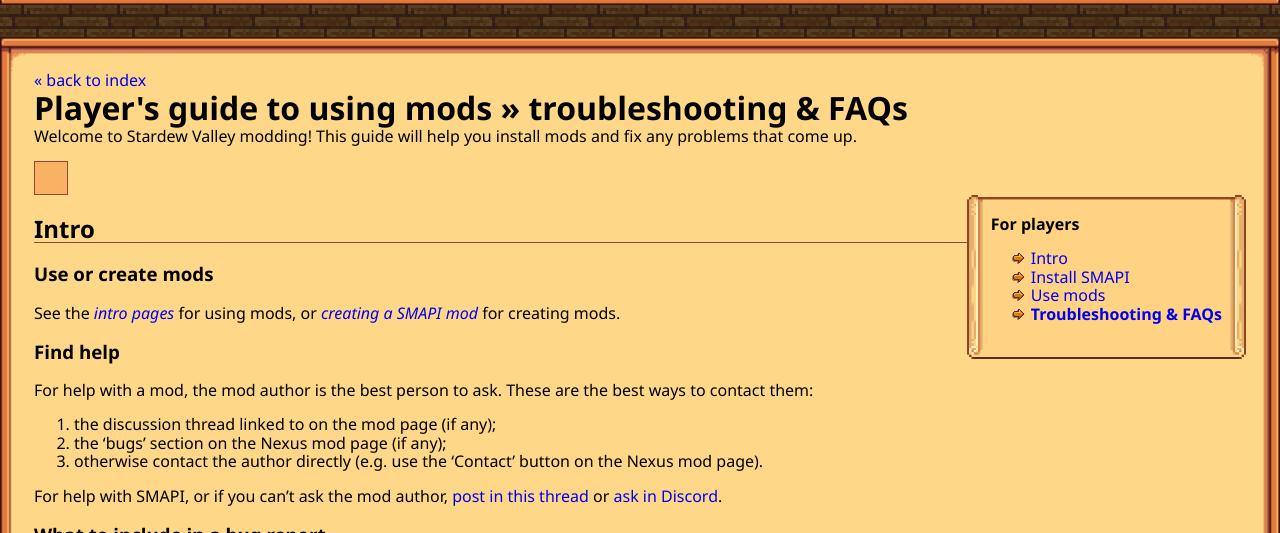
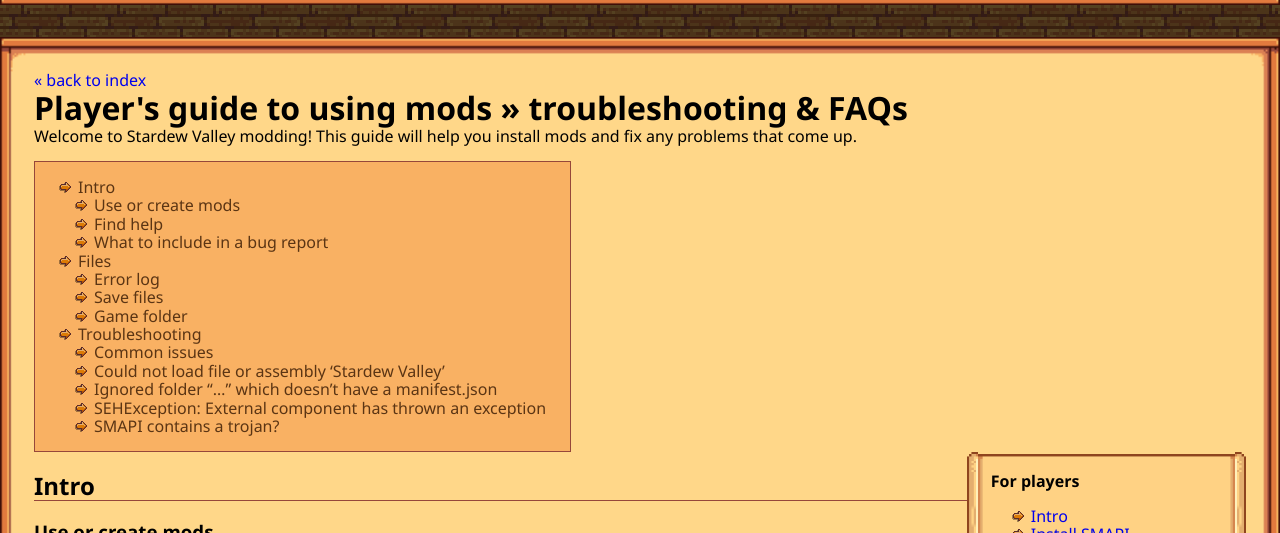
Before and after one commit to Pathoschild/canimod.github.io, a Jekyll site: the page built from for-players/faqs.md, in a window 1280 px wide and 900 px high, cut to the strip 367-900 px from the top of the window. Built offline with Jekyll 4.4.1, drawn with Linux system fonts in a browser that asks for light colours; nearby versions of some CDN libraries; some of the changed lines change nothing that is shown.

Commit message:
rewrite section and TOC script:
- simplify <section> usage in Markdown;
- wrap all header sections with <section> to support anchor highlighting;
- replace autotoc with custom script to support headers inside <section> and automatically use the <section>'s short anchor ID if any.

````diff
--- a/_config.yml
+++ b/_config.yml
@@ -2,7 +2,7 @@
 url: "http://canimod.com"
 repo_url: "https://github.com/Pathoschild/canimod.github.io"
 baseurl: ""
-cache_version: "r28" # appended to asset paths
+cache_version: "r29" # appended to asset paths
 analytics_id: "UA-86537387-1"
 
 markdown: kramdown
--- a/_layouts/default.html
+++ b/_layouts/default.html
@@ -7,10 +7,6 @@
     <link rel="stylesheet" type="text/css" href="/css/main.css?v={{site.cache_version}}"/>
     <link rel="stylesheet" type="text/css" href="/css/syntax-highlighting.css?v={{site.cache_version}}" />
     <script src="https://code.jquery.com/jquery-2.2.4.min.js" integrity="sha256-BbhdlvQf/xTY9gja0Dq3HiwQF8LaCRTXxZKRutelT44=" crossorigin="anonymous"></script>
-    <script src="/js/main.js?v={{site.cache_version}}"></script>
-    {% if page.section != "main-page" %}
-    <script src="https://cdn.jsdelivr.net/auto-toc.js/1.0.0/dist.js"></script>
-    {% endif %}
     <script>
         (function(i, s, o, g, r, a, m) { i['GoogleAnalyticsObject'] = r; i[r] = i[r] || function() { (i[r].q = i[r].q || []).push(arguments) }, i[r].l = 1 * new Date(); a = s.createElement(o), m = s.getElementsByTagName(o)[0]; a.async = 1; a.src = g; m.parentNode.insertBefore(a, m) })(window, document, 'script', 'https://www.google-analytics.com/analytics.js', 'ga');
         ga('create', '{{site.analytics_id}}', 'auto');
@@ -40,12 +36,12 @@
         {% if page.section != "main-page" %}
         <a href="{{site.url}}{{site.baseurl}}">« back to index</a>
         {% endif %}
-        <h1 class="toc-ignore">{{page.title}}</h1>
+        <h1>{{page.title}}</h1>
         {{page.intro}}
 
         <!-- table of contents -->
         {% if page.section != "main-page" %}
-        <div id="toc" data-toc data-toc-max="3"></div>
+        <div id="toc"></div>
         {% endif %}
 
         <!-- content -->
@@ -53,4 +49,7 @@
     </div>
 
     <div id="footer">Is the site missing something? Does it need copyediting? <a href="{{site.repo_url}}#readme">You can edit it!</a> :)</div>
+
+    <!-- load scripts before DOM finishes loading for anchor support -->
+    <script src="/js/main.js?v={{site.cache_version}}"></script>
 </body>
--- a/for-players/faqs.md
+++ b/for-players/faqs.md
@@ -36,9 +36,9 @@
 For help with SMAPI, or if you can't ask the mod author, [post in this thread](http://community.playstarbound.com/threads/dos-and-donts-of-reporting-issues-with-smapi-mods.125211/)
 or [ask in Discord](https://discord.gg/kH55QXP).
 
+### What to include in a bug report
 <section class="anchor" id="bug-report"></section>
 
-### What to include in a bug report
 Figuring out why something went wrong for someone else can be tough, so it helps if you include
 as much information as possible. Here's the most useful information you can give.
 
@@ -58,10 +58,9 @@
    (See _[Where is my error log and how can I share it?](#error-log)_)
 
 ## Files
-
+### Error log
 <section class="anchor" id="error-log"></section>
 
-### Error log
 SMAPI's error log provides information useful for troubleshooting problems, including any errors
 that occurred.
 
@@ -86,9 +85,9 @@
 Don't paste the whole log into your message! Instead attach it as a file, or send a [pastebin](http://pastebin.com/)
 link.
 
+### Save files
 <section class="anchor" id="save-folder"></section>
 
-### Save files
 The game puts save files here:
 
 Platform | Path
@@ -102,9 +101,9 @@
 
 To share your save, zip the entire `JonSnow_123456789` folder and send that.
 
+### Game folder
 <section class="anchor" id="game-folder"></section>
 
-### Game folder
 The "game folder" is the folder that contains the `Stardew Valley.exe` or `StardewValley.exe`
 file. The default locations are:
 
@@ -182,6 +181,8 @@
    ```
 
 ### SEHException: External component has thrown an exception
+<section class="anchor" id="sehexception"></section>
+
 An error like this with "Microsoft.Xna.Framework.Audio" in the text:
 
 ```
@@ -205,9 +206,8 @@
 * Close your browsers and any other open application before playing.
 * Remove any mods intended to change the game's audio (e.g. more music).
 
+### SMAPI contains a trojan?
 <section class="anchor" id="trojan"></section>
-
-### SMAPI contains a trojan?
 
 * **Why does this happen?**
   Some antivirus programs may warn you that SMAPI contains a trojan with scary names like
@@ -227,5 +227,3 @@
   You just need to tell your antivirus that SMAPI is okay. How you do that depends on which program
   you use. Try searching online for your antivirus name with the words "add exception" to find
   answers.
-
-<section class="anchor" id="sehexception"></section>
--- a/js/main.js
+++ b/js/main.js
@@ -1,25 +1,107 @@
-$(function() {
+/**
+ * These scripts are run when the DOM body is loaded, but before the DOM is done loading.
+ */
+(function() {
     "use strict";
 
-    // add class for C# syntax highlighting
-    $(".language-c\\# .highlight").removeClass("highlight").addClass("cshighlight");
+    /*********
+    ** Initialisation scripts
+    *********/
+    /**
+     * Adjust elements to support C# syntax highlighting using a separate syntax highlighter.
+     */
+    var addSyntaxHighlighting = function() {
+        $(".language-c\\# .highlight").removeClass("highlight").addClass("cshighlight");
+    }
 
-    // Markdown isn't parsed inside a <section> tag. As a hack, wrap any section.anchor tags around the next section.
-    $("section.anchor").each(function() {
-        var section = $(this);
+    /**
+     * Wrap each header group into a <section>. If a <section> already exists right after the
+     * header tag, wrap it into that <section> (as a workaround for Markdown not working inside an
+     * HTML tag.)
+     * @param {string|jQuery} headerSelector - A jQuery selector matching the headers to convert into sections.
+     */
+    var prepareSections = function(headerSelector) {
+        $(headerSelector).each(function() {
+            // get header
+            var header = $(this);
+            var headerTagName = header.get(0).tagName;
 
-        // get header
-        var header = section.next("h1, h2, h3, h4, h5");
-        if (!header.length)
-            return;
-        var headerTagName = header.get(0).tagName;
+            // get or create <section> after header
+            var section = header.next("section");
+            if (!section.length)
+                section = $("<section></section>", { id: header.attr("id") }).insertAfter(header);
 
-        // get contents within section
-        var contents = header.nextUntil(function() { var element = $(this); return element.is("section") || (element.is("h1, h2, h3, h4, h5") && element.get(0).tagName <= headerTagName); }); // everything up to the next equal or higher header
+            // add metadata
+            section.attr("data-name", header.text());
+            section.attr("data-level", headerTagName.substr(1));
+            header.removeAttr("id"); // avoid conflict with section
+            header.attr("data-id", section.attr("id"));
 
-        // wrap content into section
-        // don't put header in section to avoid breaking TOC
-        section.insertAfter(header);
-        section.append(contents);
-    });
-});
+            // get section contents
+            var contents = section.nextUntil(function() {
+                var element = $(this);
+                return element.is(headerSelector)
+                    && element.get(0).tagName <= headerTagName; // everything up to the next equal or higher header
+            });
+
+            // wrap everything into <section>
+            section.append(header);
+            section.append(contents);
+        });
+    };
+
+    /**
+     * Get metadata for a hierarchy of <section> tags.
+     * @param {string|jQuery} parents - The elements for which to build a hierarchy.
+     * @returns {object[]}
+     */
+    var getSectionHierarchy = function(parents) {
+        parents = $(parents);
+        var hierarchy = [];
+
+        for (var i = 0; i < parents.length; i++) {
+            var parent = $(parents[i]);
+            hierarchy.push({
+                id: parent.attr("id"),
+                text: parent.attr("data-name"),
+                children: getSectionHierarchy(parent.children("section"))
+            });
+        }
+
+        return hierarchy;
+    };
+
+    /**
+     * Build a table of contents.
+     * @param {object[]} hierarchy - The section metadata hierarchy returned by {@see getSectionHierarchy}.
+     * @returns {jQuery|null}
+     */
+    var getTableOfContents = function(hierarchy) {
+        if (!hierarchy || !hierarchy.length)
+            return null;
+
+        var list = $("<ul></ul>");
+        for(var i = 0; i < hierarchy.length; i++) {
+            var entry = hierarchy[i];
+
+            list.append($("<li></li>",
+            {
+                append: [
+                    $("<a></a>", { href: "#" + entry.id, text: entry.text }),
+                    getTableOfContents(entry.children)
+                ]
+            }));
+        }
+        return list;
+    };
+
+
+    /*********
+    ** Initialise
+    *********/
+    addSyntaxHighlighting();
+    prepareSections("h2, h3");
+
+    var sectionHierarchy = getSectionHierarchy($("#content").children("section"));
+    $("#toc").append(getTableOfContents(sectionHierarchy));
+})();
````
